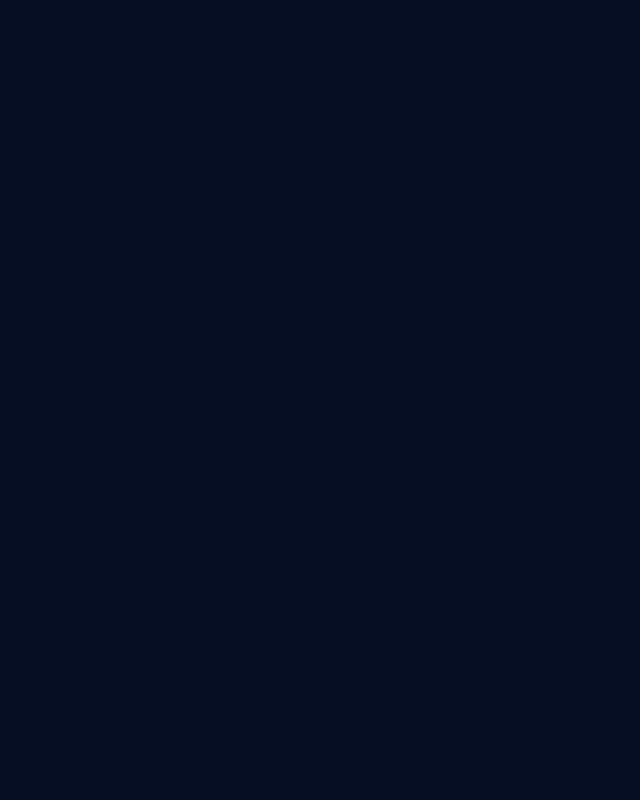
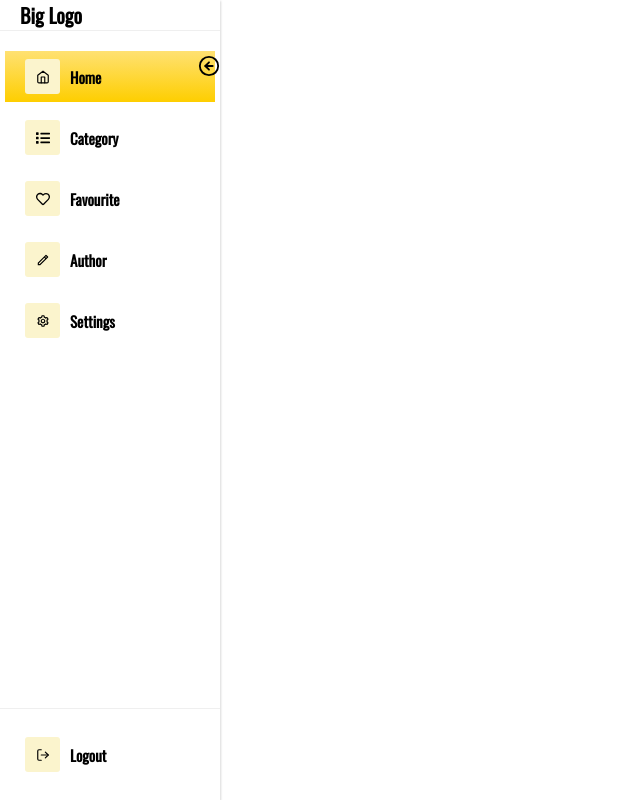
Before and after one commit to Abdoul-Lelou/Bakeli-React-project, a React (Create React App) app: page /welcome in a window 1280 px wide. Shown: the whole page, without its empty margins (0-640 px from the left). Built offline with nearby package versions, Linux system fonts and the light colour scheme.

Commit message:
Initial com

```diff
--- a/public/index.html
+++ b/public/index.html
@@ -15,6 +15,8 @@
       user's mobile device or desktop. See https://developers.google.com/web/fundamentals/web-app-manifest/
     -->
     <link rel="manifest" href="%PUBLIC_URL%/manifest.json" />
+    <link href="https://stackpath.bootstrapcdn.com/font-awesome/4.7.0/css/font-awesome.min.css" rel="stylesheet" >
+
     <!--
       Notice the use of %PUBLIC_URL% in the tags above.
       It will be replaced with the URL of the `public` folder during the build.
--- a/src/App.js
+++ b/src/App.js
@@ -2,25 +2,32 @@ import logo from './logo.svg';
 import './App.css';
 import Sidebar from './components/header';
 import {BrowserRouter as Router, Route,Link,Switch,} from 'react-router-dom'
+import Welcome from './components/welcome';
 import Login from './components/login';
 
 function App() {
   return (
-    <div className="App">
+    // <div className="App">
      <Router>
 					<Switch>
 						<Route path='/' exact>
 							<Login />
 						</Route>
+
 					</Switch>
 
 						<Switch>
+						<Route path='/welcome' exact>
+							<Sidebar />
 
+						<Welcome />
+						</Route>
 						</Switch>
 
 
 			</Router>
-    </div>
+    // </div>
+
   );
 }
 
--- a/src/components/header/index.css
+++ b/src/components/header/index.css
@@ -1,3 +1,4 @@
+
 #header {
   position: absolute;
   width: 220px;
--- a/src/components/login/index.css
+++ b/src/components/login/index.css
@@ -6,7 +6,7 @@
     box-sizing: border-box;
     font-family: 'Oswald', sans-serif;
 }
-body
+.main
 {
     display: flex;
     justify-content: center;
--- a/src/components/login/index.jsx
+++ b/src/components/login/index.jsx
@@ -1,19 +1,53 @@
-import React from 'react';
-import './index.css'
+import React,{useState} from 'react';
+import './index.css';
 
 const Login = () => {
+
+    const [username, setUsername] = useState('');
+    const [password, setPassword] = useState('');
+
+    const handleSubmit = async (e) => {
+        e.preventDefault();
+        // setLoading(true);
+        // try {
+        //   const result = await auth.signInWithEmailAndPassword(email, password);
+
+        //   const { user } = result;
+
+        //    const logFirestore= await dbFirestore.doc(user.uid).set({email});
+
+        //   console.log(logFirestore);
+
+        //       dispatch({
+        //         type: "LOGGED_IN_USER",
+        //         payload: {
+        //           name:user.displayName ? user.displayName :user.email.split('@')[0],
+        //           email:user.email,
+        //         },
+        //       });
+        //    history.push("user/history")
+
+    }
+
+    const handleChange= e=>{
+        setUsername(e.target.value)
+        console.log(username)
+    }
+
+
     return (
 
-        <div className="form">
+        <div className='main'>
+            <div className="form" onSubmit={handleSubmit} >
                 <h2>Login</h2>
                 <div className="input">
                     <div className="inputBox">
                         <label for="">Username</label>
-                    <input type="text"/>
+                        <input type="text" onChange={()=> handleChange}/>
                     </div>
                     <div className="inputBox">
                         <label for="">Password</label>
-                    <input type="password"/>
+                        <input type="password" onChange={e=> setPassword(e.target.value)}/>
                     </div>
                     <div className="inputBox">
                         <input type="submit" name="" value="Sign In" />
@@ -22,8 +56,7 @@ const Login = () => {
                 <p className="forgot">Forgot Password? <a href="#">Click Here</a></p>
 
             </div>
-
-
+        </div>
     )
 }
 
--- /dev/null
+++ b/src/components/welcome/index.jsx
@@ -0,0 +1,12 @@
+import React from 'react';
+
+
+const Welcome = () => {
+    return (
+        <div>
+            welcome
+        </div>
+    )
+}
+
+export default Welcome
```
Also changed, not shown: src/components/welcome/index.css (added). Lines whose indentation alone changed are shown as unchanged.
